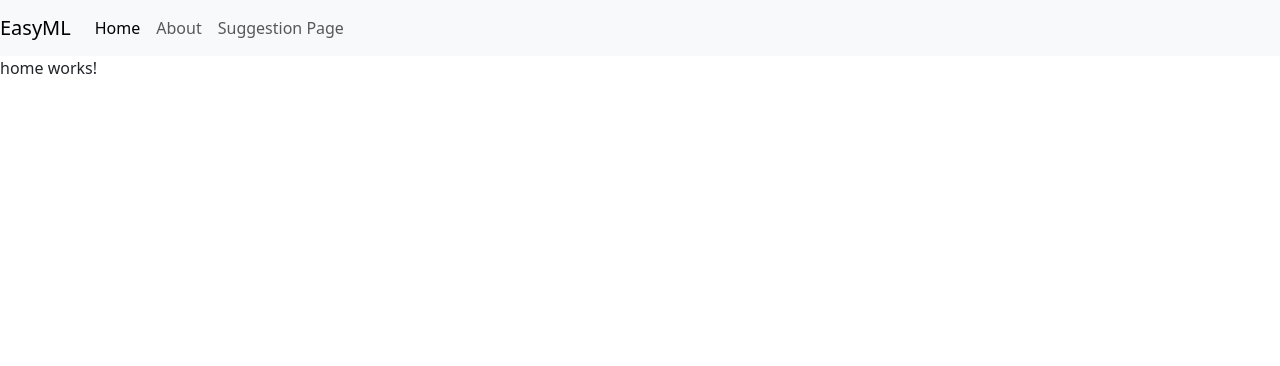
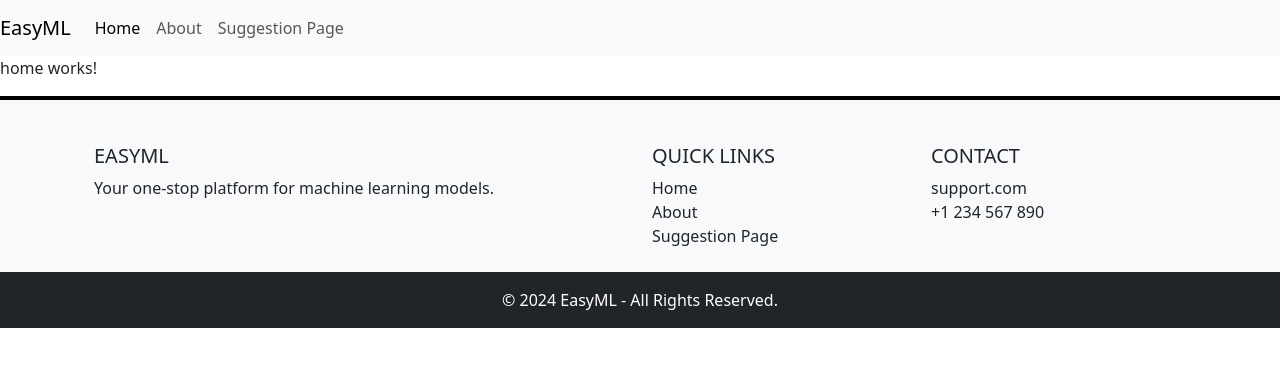
Before and after one commit to aryansaraogi/easyML, an Angular app in the folder ml-models-app/: page /home in a window 1280 px wide. Shown: the top 366 px of the page. Built offline with nearby package versions, Linux system fonts and the light colour scheme.

Commit message:
footer+App Component

```diff
--- a/ml-models-app/src/app/about/about.component.css
+++ b/ml-models-app/src/app/about/about.component.css
@@ -0,0 +1,42 @@
+body {
+    font-family: Arial, sans-serif;
+    line-height: 1.6;
+    margin: 0;
+    padding: 0;
+    background-color: #f4f4f4;
+    color: #333;
+}
+
+.container {
+    max-width: 800px;
+    margin: 50px auto;
+    padding: 20px;
+    background-color: #fff;
+    box-shadow: 0 0 10px rgba(0, 0, 0, 0.1);
+    border-radius: 8px;
+}
+
+h1 {
+    text-align: center;
+    color: #007bff;
+    margin-bottom: 20px;
+}
+
+p {
+    margin-bottom: 15px;
+}
+
+.highlight {
+    color: #007bff;
+    font-weight: bold;
+}
+
+@media (max-width: 600px) {
+    .container {
+        padding: 15px;
+    }
+
+    h1 {
+        font-size: 1.5em;
+    }
+}
--- a/ml-models-app/src/app/about/about.component.html
+++ b/ml-models-app/src/app/about/about.component.html
@@ -1 +1,10 @@
-<p>about works!</p>
+
+<body>
+    <div class="container">
+        <h1>About Our Web App</h1>
+        <p>Welcome to our cutting-edge web app, where the power of <span class="highlight">Angular</span> meets the brilliance of <span class="highlight">Machine and Deep Learning</span>! Our platform is designed to provide a seamless experience for exploring, experimenting, and learning about various machine learning models and their applications.</p>
+        <p>Whether you're a student, researcher, or enthusiast, our app offers a comprehensive suite of projects that demonstrate the capabilities of machine and deep learning algorithms. From predictive analytics to natural language processing, each project is crafted to help you understand the complexities and potential of these technologies.</p>
+        <p>Our intuitive interface, built with Angular, ensures that you can easily navigate through the projects, customize parameters, and visualize results in real time. We believe in making advanced technologies accessible, so we've included detailed explanations and resources to guide you through each project.</p>
+        <p>Join us on this journey to discover the future of AI, where innovation meets practicality. Explore, learn, and push the boundaries of what's possible with our web app!</p>
+    </div>
+</body>
--- a/ml-models-app/src/app/app.component.html
+++ b/ml-models-app/src/app/app.component.html
@@ -1,3 +1,4 @@
 
 <app-navbar></app-navbar>
 <router-outlet></router-outlet>
+<app-footer></app-footer>
--- a/ml-models-app/src/app/app.module.ts
+++ b/ml-models-app/src/app/app.module.ts
@@ -8,6 +8,7 @@ import { HomeComponent } from './home/home.component';
 import { AboutComponent } from './about/about.component';
 import { SuggestionPageComponent } from './suggestion-page/suggestion-page.component';
 import { FormsModule } from '@angular/forms';
+import { FooterComponent } from './footer/footer.component';
 
 
 @NgModule({
@@ -16,7 +17,8 @@ import { FormsModule } from '@angular/forms';
     NavbarComponent,
     HomeComponent,
     AboutComponent,
-    SuggestionPageComponent
+    SuggestionPageComponent,
+    FooterComponent
   ],
   imports: [
     BrowserModule,
--- /dev/null
+++ b/ml-models-app/src/app/footer/footer.component.css
@@ -0,0 +1,15 @@
+.footer {
+    position: relative;
+    bottom: 0;
+    width: 100%;
+    padding-top: 20px;
+    border-top: 4px solid black;
+  }
+
+  .footer a {
+    text-decoration: none;
+  }
+
+  .footer a:hover {
+    text-decoration: underline;
+  }
--- /dev/null
+++ b/ml-models-app/src/app/footer/footer.component.html
@@ -0,0 +1,42 @@
+<footer class="footer bg-light text-center text-lg-start">
+    <div class="container p-4">
+      <div class="row">
+        <div class="col-lg-6 col-md-12 mb-4 mb-md-0">
+          <h5 class="text-uppercase">EasyML</h5>
+          <p>
+            Your one-stop platform for machine learning models.
+          </p>
+        </div>
+
+        <div class="col-lg-3 col-md-6 mb-4 mb-md-0">
+          <h5 class="text-uppercase">Quick Links</h5>
+          <ul class="list-unstyled mb-0">
+            <li>
+              <a href="#" class="text-dark">Home</a>
+            </li>
+            <li>
+              <a href="#" class="text-dark">About</a>
+            </li>
+            <li>
+              <a href="#" class="text-dark">Suggestion Page</a>
+            </li>
+          </ul>
+        </div>
+
+        <div class="col-lg-3 col-md-6 mb-4 mb-md-0">
+          <h5 class="text-uppercase">Contact</h5>
+          <ul class="list-unstyled">
+            <li>
+              <a href="mailto:support@easyml.com" class="text-dark">support.com</a>
+            </li>
+            <li>
+              <a href="tel:+1234567890" class="text-dark">+1 234 567 890</a>
+            </li>
+          </ul>
+        </div>
+      </div>
+    </div>
+    <div class="text-center p-3 bg-dark text-white">
+      © 2024 EasyML - All Rights Reserved.
+    </div>
+  </footer>
--- a/ml-models-app/src/app/suggestion-page/suggestion-page.component.html
+++ b/ml-models-app/src/app/suggestion-page/suggestion-page.component.html
@@ -1,4 +1,3 @@
-<p>suggestion-page works!</p>
 <div class="container mt-5">
     <h2>Suggestion Page</h2>
     <form (ngSubmit)="onSubmit()">
```
Also changed, not shown: ml-models-app/src/app/footer/footer.component.ts (added, +10 -0 lines), 1 other file (tests, documents, lock files or other folders).
